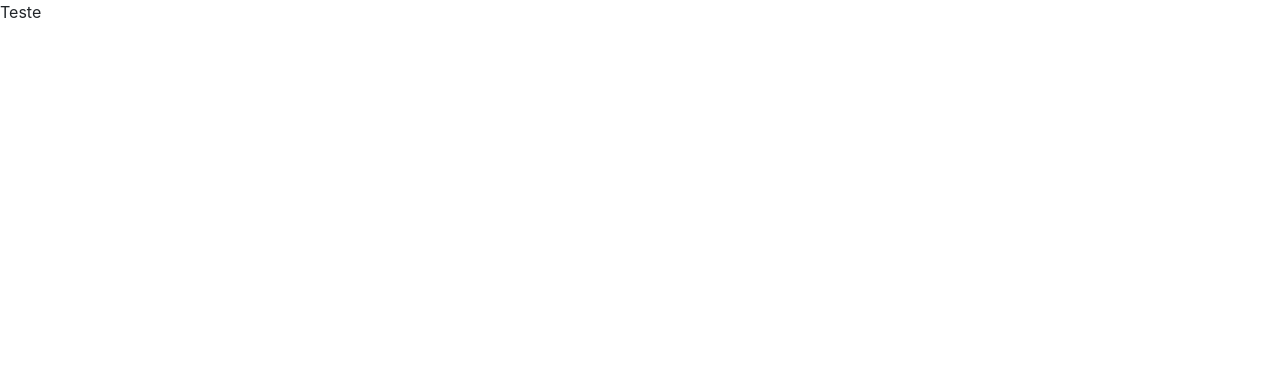
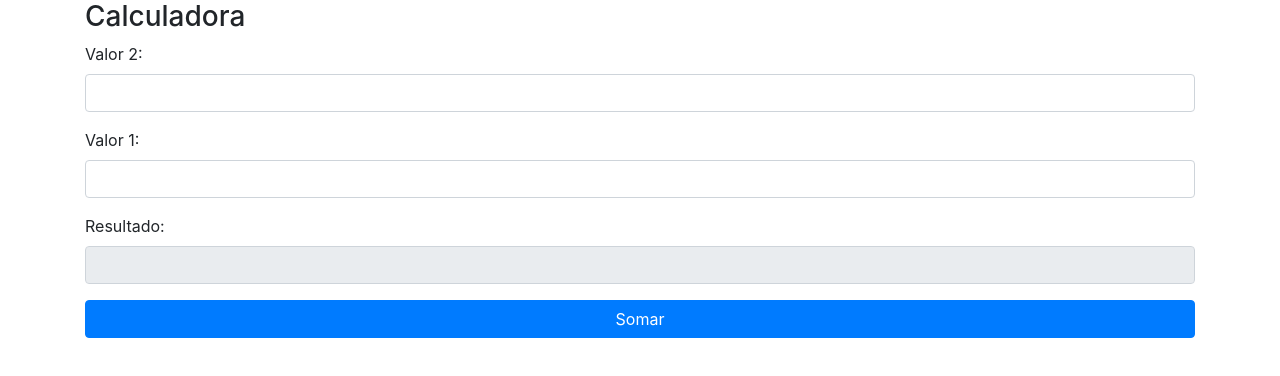
Before and after one commit to jussimar/prjIntroducaoAulaOnline01, a website: page www/index.html in a window 1280 px wide. Drawn offline with Linux system fonts and the light colour scheme.

Commit message:
interface

```diff
--- a/www/index.html
+++ b/www/index.html
@@ -18,6 +18,45 @@
 
 </head>
 <body>
-  Teste
+  <div class="container">
+        <div class="row">
+            <div class="col-12">
+                <h3> Calculadora </h3>
+            </div>
+        </div>
+        <div class="row">
+            <div class="col-12">
+              <div class="form-group">
+                <label for="valor1">Valor 2:</label>
+                <input type="number" id="valor1" class="form-control">
+              </div>
+            </div>
+        </div>
+        <div class="row">
+            <div class="col-12">
+               <div class="form-group">
+                <label for="valor1">Valor 1:</label>
+                <input type="number" id="valor2" class="form-control">
+               </div>
+            </div>
+        </div>
+        <div class="row">
+            <div class="col-12">
+               <div class="form-group">
+                <label for="valor1">Resultado:</label>
+                <input type="number" id="result" class="form-control" readonly>
+               </div>
+            </div>
+        </div>
+        <div class="row">
+            <div class="col-12">
+               <div class="form-group">
+                <button class="btn btn-primary btn-block" id="somar">Somar</button>
+               </div>
+            </div>
+        </div>
+
+
+    </div>
 </body>
 </html>
```
